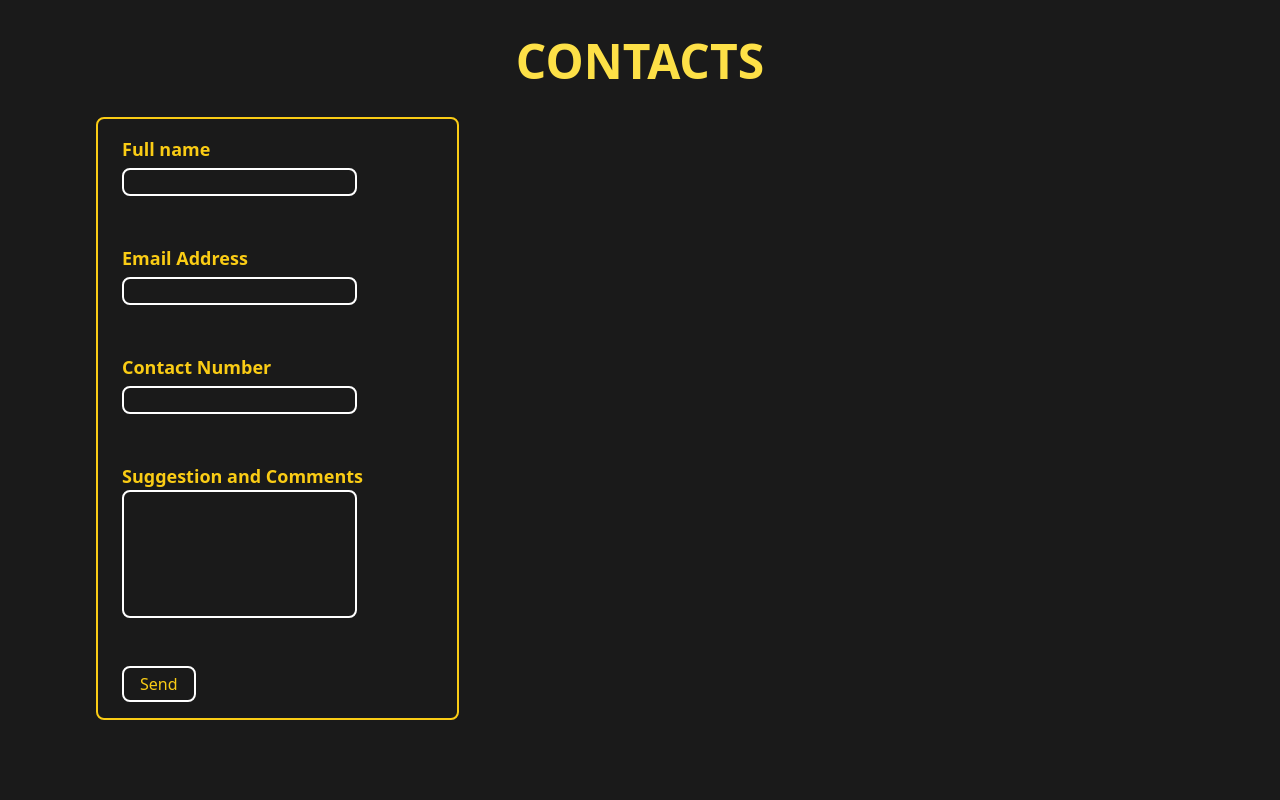
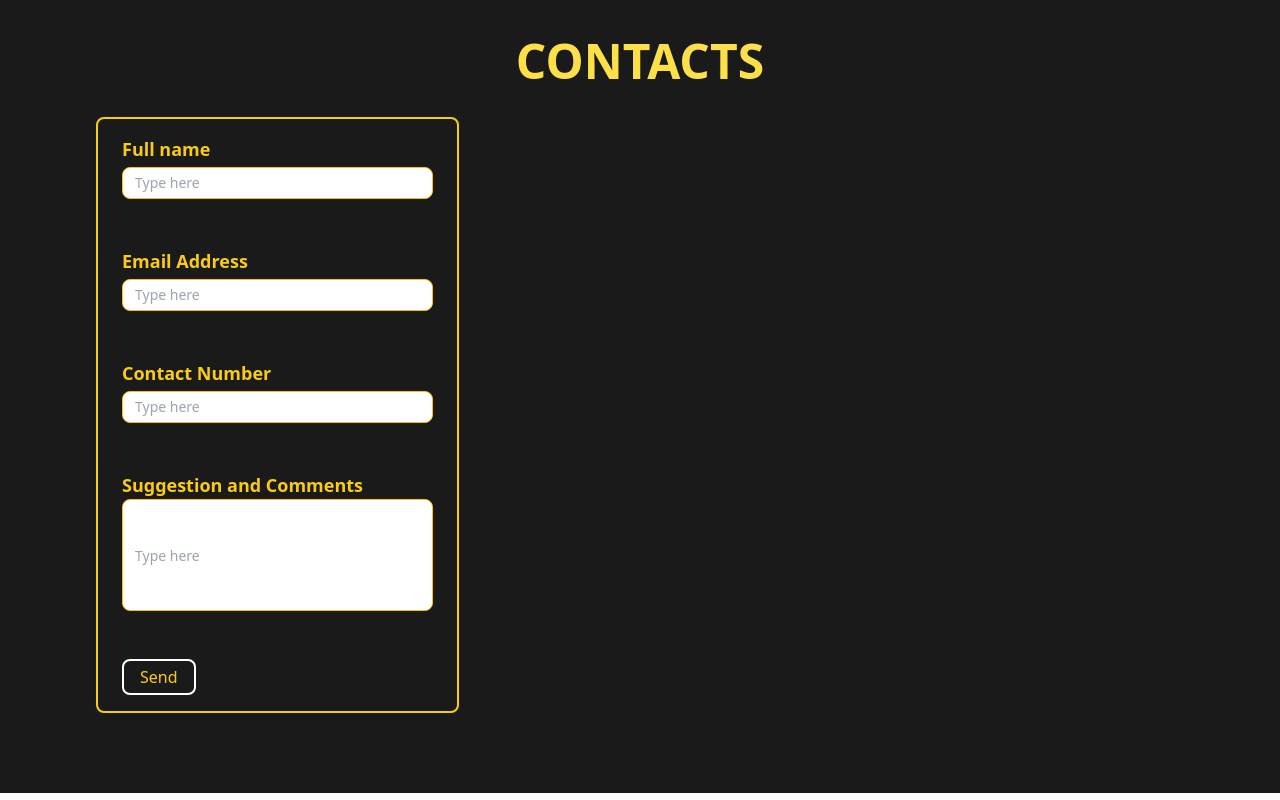
Before and after one commit to Beelzebuboga/Port, a React (Vite) app: page / in a window 1280 px wide. Shown: the part 3884-4684 px from the top of the page. Built offline with nearby package versions, Linux system fonts and the light colour scheme.

Commit message:
Add styles to the contact section, applied daisyu in the inputs

```diff
--- a/package.json
+++ b/package.json
@@ -22,6 +22,7 @@
     "@types/react-dom": "^18.3.0",
     "@vitejs/plugin-react": "^4.3.2",
     "autoprefixer": "^10.4.20",
+    "daisyui": "^4.12.13",
     "eslint": "^9.11.1",
     "eslint-plugin-react": "^7.37.0",
     "eslint-plugin-react-hooks": "^5.1.0-rc.0",
--- a/src/components/Contact.jsx
+++ b/src/components/Contact.jsx
@@ -10,20 +10,20 @@ const Contact = () => {
             <form className='border-2 border-yellow-400 lg:w-1/3 rounded-lg'>
               <div className='text-2xl mb-4 px-6 py-4'>
                 <h1 className='text-yellow-400 font-bold text-lg'>Full name</h1>
-                <input type="text" name="" id="" className='border-2 border-white text-base   text-white bg-blackish rounded-lg' />
+                <input type="text" placeholder="Type here" className="input input-bordered input-sm input-warning w-full max-w-xs" />
               </div>
               <div className='text-2xl mb-4 px-6 py-4'>
                 <h1 className='text-yellow-400 font-bold text-lg'>Email Address</h1>
-                <input type="text" name="" id="" className='border-2 border-white text-base   text-white bg-blackish rounded-lg' />
-              </div>
+                <input type="text" placeholder="Type here" className="input input-bordered input-sm input-warning w-full max-w-xs" />
+                </div>
               <div className='text-2xl mb-4 px-6 py-4'>
                 <h1 className='text-yellow-400 font-bold text-lg'>Contact Number</h1>
-                <input type="text" name="" id="" className='border-2 border-white text-base   text-white bg-blackish rounded-lg' />
+                <input type="text" placeholder="Type here" className="input input-bordered input-sm input-warning w-full max-w-xs" />
               </div>
               <div className='text-2xl mb-4 px-6 py-4'>
                 <h1 className='text-yellow-400 font-bold text-lg'>Suggestion and Comments</h1>
-                <input type="text" name="" id="" className='border-2 border-white text-base  h-32 text-white bg-blackish rounded-lg' />
-              </div>
+                <input type="text" placeholder="Type here" className="input input-bordered input-sm h-28 m input-warning w-full max-w-xs" />
+                </div>
               <div className='px-6 py-4'>
               <button className=' text-yellow-400  rounded-lg hover:bg-blackish hover:text-white transition duration-300 border-2 border-white px-4 py-1'>
               Send
--- a/src/components/Hero.jsx
+++ b/src/components/Hero.jsx
@@ -18,11 +18,11 @@ const Hero = () => {
             "You don't have to be great to start, but you have to start to be great."
           </p>
 
-          <div className='mt-8 flex flex-col lg:flex-row items-center justify-center lg:justify-start space-y-4 lg:space-y-0 lg:space-x-6'>
-            <button className='bg-yellow-400 text-{#1a1a1a} font-bold py-2 px-4 rounded hover:bg-blackish hover:text-white transition duration-300'>
+          <div className='mt-8 flex flex-col lg:flex-row items-center justify-center lg:justify-start space-y-4 lg:space-y-0 lg:space-x-6 blac'>
+            <button className='bg-yellow-400 text-{#1a1a1a} font-bold py-2 px-4 rounded text-blackish hover:bg-blackish hover:text-white transition duration-300'>
               Let us Connect!
             </button>
-            <button className='bg-yellow-400 text-{#1a1a1a} font-bold py-2 px-4 rounded hover:bg-blackish hover:text-white transition duration-300'>
+            <button className='bg-yellow-400 text-{#1a1a1a} font-bold py-2 px-4 rounded text-blackish hover:bg-blackish hover:text-white transition duration-300'>
               View My Resume
             </button>
           </div>
--- a/tailwind.config.js
+++ b/tailwind.config.js
@@ -35,6 +35,7 @@ export default {
 
   },
   plugins: [
+    require('daisyui'),
 
   ],
 }
```
Also changed, not shown: 1 other file (tests, documents, lock files or other folders).
